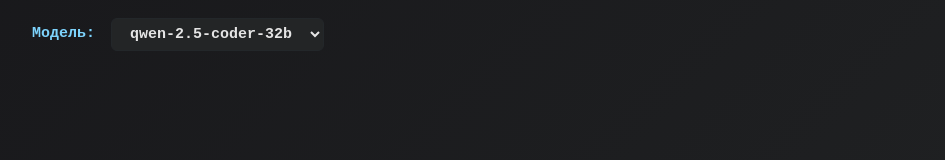
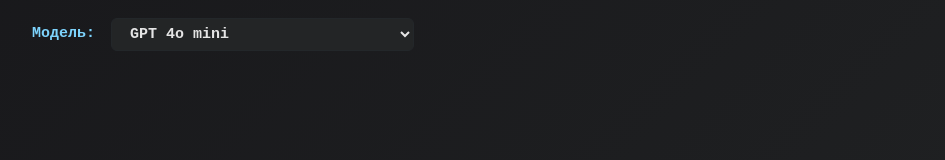
Before and after one commit to SkvorikovCode/Torexxx, a React (Vite) app in the folder frontend/: page / in a window 1280 px wide. Shown: the top 160 px of the page, without its empty margins (158-1103 px from the left). Built offline with nearby package versions, Linux system fonts and the light colour scheme.

Commit message:
feat(ui): анимация ожидания ответа и загрузки, премиум-модели в списке выбора (недоступны для выбора)

```diff
--- a/frontend/src/Terminal.tsx
+++ b/frontend/src/Terminal.tsx
@@ -14,14 +14,14 @@
 };
 
 const modelOptions = [
-  // { value: 'gpt-4o-mini', label: 'OpenAI 4o mini' },
-  { value: 'qwen-2.5-coder-32b', label: 'qwen-2.5-coder-32b' },
-  { value: 'deepseek-r1', label: 'deepseek-r1' },
-  { value: 'llama-3.3-70b', label: 'llama-3.3-70b' },
-  { value: 'phi-3-mini', label: 'phi-3-mini' },
-  { value: 'gemini-1.5-pro', label: 'gemini-1.5-pro' },
-  { value: 'gpt-4.1-mini', label: 'OpenAI 4.1' },
-  { value: 'gpt-4o', label: 'OpenAI 4o' },
+  { value: 'qwen-2.5-coder-32b', label: 'qwen-2.5-coder-32b', premium: true },
+  // { value: 'deepseek-r1', label: 'deepseek-r1' },
+  { value: 'llama-3.3-70b', label: 'llama-3.3-70b', premium: true },
+  // { value: 'phi-3-mini', label: 'phi-3-mini' }, // Не работает
+  { value: 'gemini-1.5-pro', label: 'gemini-1.5-pro', premium: true },
+  { value: 'gpt-4.1-mini', label: 'GPT 4.1', premium: true },
+  { value: 'gpt-4o-mini', label: 'GPT 4o mini', premium: false },
+  { value: 'gpt-4o', label: 'GPT 4o', premium: true },
 ];
 
 const Terminal: React.FC = () => {
@@ -123,7 +123,9 @@
           style={{ background: '#232526', color: '#e5e5e5', border: '1.5px solid #23272a', borderRadius: 6, fontSize: 15, padding: '6px 14px', fontFamily: 'monospace', fontWeight: 600 }}
         >
           {modelOptions.map(opt => (
-            <option key={opt.value} value={opt.value}>{opt.label}</option>
+            <option key={opt.value} value={opt.value} disabled={opt.premium}>
+              {opt.label} {opt.premium && '★ Премиум'}
+            </option>
           ))}
         </select>
       </div>
@@ -147,6 +149,7 @@
             boxShadow: 'none',
             padding: '0 24px',
             wordBreak: 'break-word',
+            transition: 'background 0.3s',
           }}>
             <div style={{ display: 'flex', alignItems: 'center', color: '#7dd3fc', fontWeight: 600, fontSize: 15, marginBottom: 2 }}>
               <ChevronRightIcon style={{ fontSize: 18, marginRight: 2, color: '#7dd3fc' }} />
@@ -156,12 +159,17 @@
               <span>{item.response}</span>
               {isLikelyCommand(item.response) && (
                 <button
-                  style={{ marginLeft: 14, background: 'rgba(125,211,252,0.12)', color: '#7dd3fc', border: '1px solid #7dd3fc', borderRadius: 6, padding: '3px 14px', fontSize: 15, cursor: 'pointer', fontWeight: 600, transition: 'background 0.2s, color 0.2s', display: 'flex', alignItems: 'center' }}
+                  style={{ marginLeft: 14, background: 'rgba(125,211,252,0.12)', color: '#7dd3fc', border: '1px solid #7dd3fc', borderRadius: 6, padding: '3px 14px', fontSize: 15, cursor: 'pointer', fontWeight: 600, transition: 'background 0.2s, color 0.2s', display: 'flex', alignItems: 'center', position: 'relative' }}
                   onClick={() => handleRun(idx)}
                   disabled={runLoading}
                   title="Выполнить команду в терминале"
                 >
-                  <PlayArrowIcon style={{ fontSize: 18, marginRight: 6 }} /> Выполнить
+                  {runLoading && runIdx === idx ? (
+                    <span className="loader" style={{ marginRight: 6, width: 16, height: 16, border: '2px solid #7dd3fc', borderTop: '2px solid transparent', borderRadius: '50%', display: 'inline-block', animation: 'spin 1s linear infinite' }} />
+                  ) : (
+                    <PlayArrowIcon style={{ fontSize: 18, marginRight: 6 }} />
+                  )}
+                  Выполнить
                 </button>
               )}
             </div>
@@ -174,6 +182,13 @@
             )}
           </div>
         ))}
+        {/* Анимация ожидания ответа */}
+        {loading && (
+          <div style={{ margin: '0 24px 18px 24px', minHeight: 32, display: 'flex', alignItems: 'center', gap: 10 }}>
+            <span className="blinking-cursor" style={{ width: 18, height: 18, background: '#7dd3fc', borderRadius: 4, opacity: 0.7, animation: 'blink 1s steps(2, start) infinite' }} />
+            <span style={{ color: '#bfc7d5', fontSize: 16, fontFamily: 'monospace', opacity: 0.7 }}>Жду ответа...</span>
+          </div>
+        )}
         <div ref={scrollRef} />
       </div>
       {/* Input */}
@@ -242,6 +257,15 @@
           from { opacity: 0; transform: translateY(16px); }
           to { opacity: 1; transform: translateY(0); }
         }
+        @keyframes blink {
+          0% { opacity: 0.7; }
+          50% { opacity: 0.1; }
+          100% { opacity: 0.7; }
+        }
+        @keyframes spin {
+          0% { transform: rotate(0deg); }
+          100% { transform: rotate(360deg); }
+        }
         @media (max-width: 700px) {
           div[style*='maxWidth: 900px'] {
             max-width: 100vw !important;
```
Also changed, not shown: 1 other file (tests, documents, lock files or other folders).
